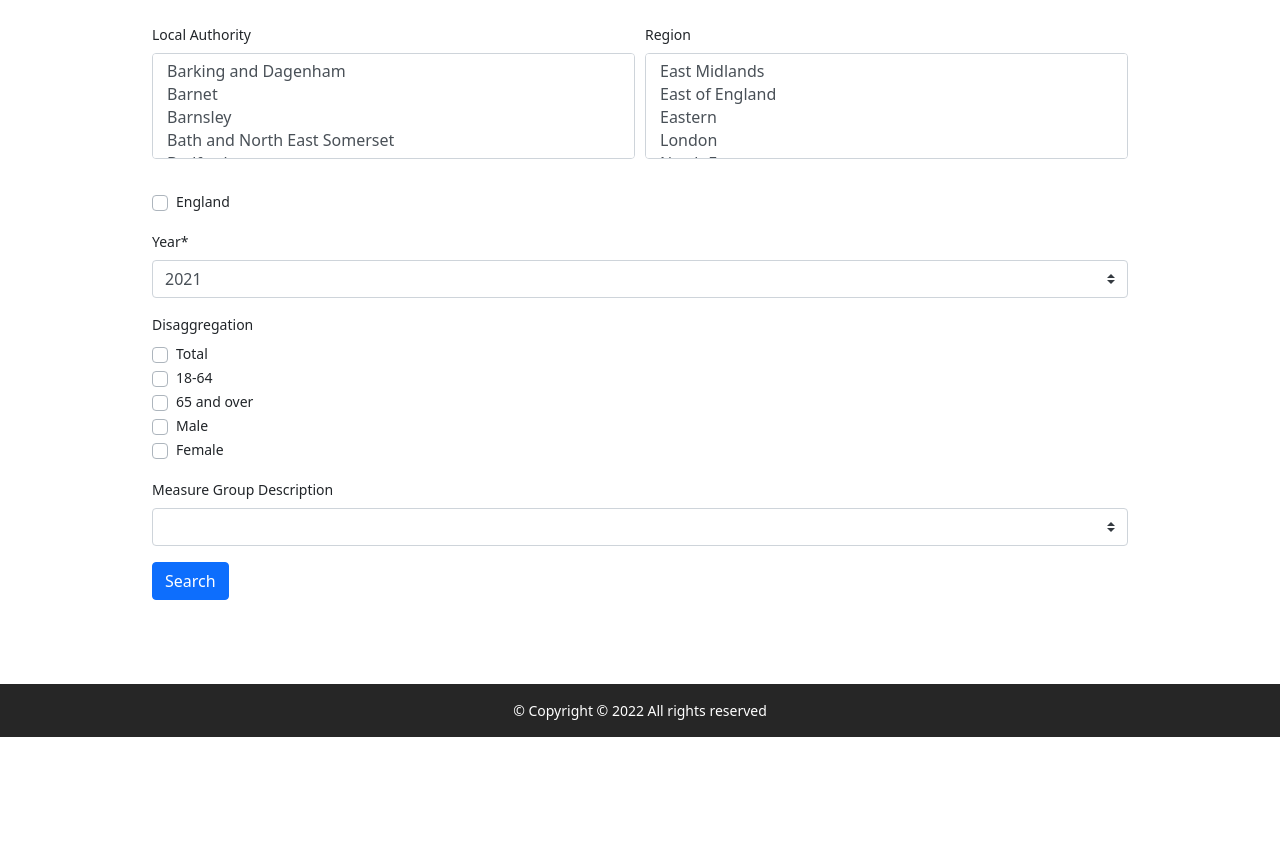
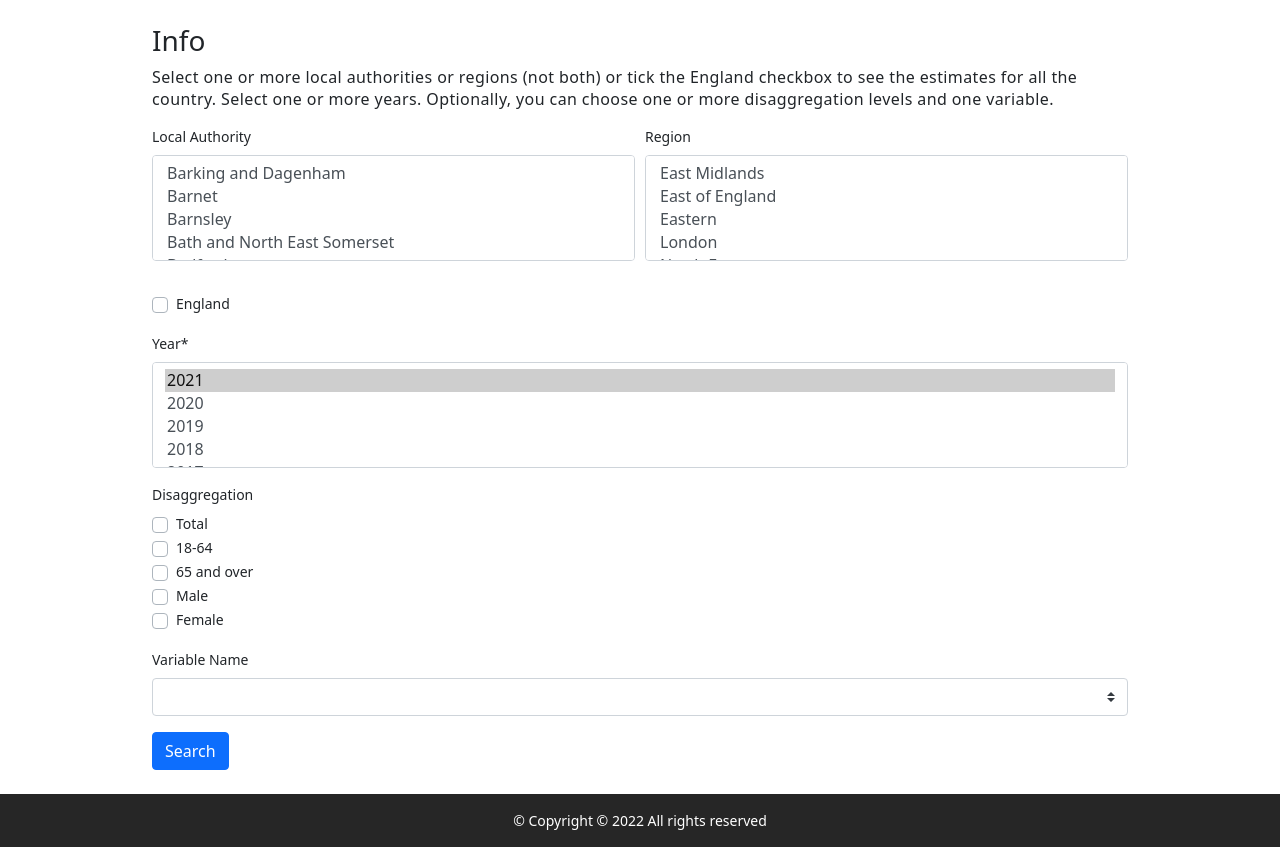
Before and after one commit to ericyang-almaeconomics/social_care_datahub, a Django app: page /search/ in a window 1280 px wide. Shown: the part 63-910 px from the top of the page. Before the commit the page ends 800 px from the top, so only its background shows below. Run offline with Django 4.2, Linux system fonts and the light colour scheme; the visitor is signed in with stand-in values (Sample User, id 1); some libraries are stand-ins or nearby versions.

Commit message:
Updated functional tests in result page, created output graphs, added Info

```diff
--- a/socialcaredatahub/settings.py
+++ b/socialcaredatahub/settings.py
@@ -38,6 +38,7 @@ INSTALLED_APPS = [
     'django.contrib.messages',
     'django.contrib.staticfiles',
     'socialcaredatahub_query',
+    'django.contrib.humanize',
     'crispy_forms',
 ]
 
--- a/socialcaredatahub_query/forms.py
+++ b/socialcaredatahub_query/forms.py
@@ -1,3 +1,4 @@
+from email.policy import default
 from django import forms
 from crispy_forms.helper import FormHelper
 from crispy_forms.layout import Submit, Layout, Row, Column, Field
@@ -196,13 +197,13 @@ DISAGGREGATION_CHOICES =(
 
 
 YEAR_CHOICES = (
-    ("2021","2021"),
-    ("2020","2020"),
-    ("2019","2019"),
-    ("2018","2018"),
-    ("2017","2017"),
-    ("2016","2016"),
-    ("2015","2015")
+    ("2021",2021),
+    ("2020",2020),
+    ("2019",2019),
+    ("2018",2018),
+    ("2017",2017),
+    ("2016",2016),
+    ("2015",2015)
 )
 
 MEASURE_GROUP_SELECTION_CHOICES = (
@@ -242,9 +243,9 @@ class UserInput(forms.Form):
     local_authority = forms.CharField(label = 'Local Authority', widget = forms.SelectMultiple(choices = LOCAL_AUTHORITY_SELECTION_CHOICES), required = False)
     region = forms.CharField(label = 'Region',widget = forms.SelectMultiple(choices = REGION_SELECTION_CHOICES), required = False)
     england = forms.BooleanField(required=False)
-    year = forms.ChoiceField(label= 'Year',choices = YEAR_CHOICES)
+    year = forms.IntegerField(label= 'Year', widget = forms.SelectMultiple(choices = YEAR_CHOICES), required = True, initial = 2021)
     disaggregation = forms.ChoiceField(label = 'Disaggregation',choices=DISAGGREGATION_CHOICES, widget = forms.CheckboxSelectMultiple, required=False)
-    measure_group_description = forms.CharField(label = 'Measure Group Description', widget=forms.Select(choices=MEASURE_GROUP_SELECTION_CHOICES),required=False)
+    measure_group_description = forms.CharField(label = 'Variable Name', widget=forms.Select(choices=MEASURE_GROUP_SELECTION_CHOICES),required=False)
 
 
 #I tried this in order to place Local Authority and Region in the same row but it didn't work
@@ -270,5 +271,5 @@ class UserInput(forms.Form):
             'year',
             'disaggregation',
             'measure_group_description',
-            Submit('submit','Search')
+            Submit('submit','Search', css_id="search_button")
         )
--- a/socialcaredatahub_query/templates/base.html
+++ b/socialcaredatahub_query/templates/base.html
@@ -32,15 +32,9 @@
     <!-- HEADER -->
     <header id="header" style="background-color: #262626; padding: 5px 50px; display: table; clear: both; ">
         <div id="alma_logo" style="float: left; ">
-            {%  if user.is_authenticated %}
-            <a href="{% url 'search'%}"><img src="{% static 'images/Alma white horizontal.svg' %}" alt="Alma Economics"
+            <a href="{% url 'login'%}"><img src="{% static 'images/Alma white horizontal.svg' %}" alt="Alma Economics"
                     style="height: 53px" />
             </a>
-            {% else %}
-            <a href="{% url 'login'%}"><img src="{% static 'images/Alma white horizontal.svg' %}" alt="Alma Economics"
-                style="height: 53px" />
-            </a>
-            {% endif %}
         </div>
         {% if user.is_authenticated %}
         <div id="logout" style="float: right; margin: auto; ">
--- a/socialcaredatahub_query/templates/search.html
+++ b/socialcaredatahub_query/templates/search.html
@@ -6,6 +6,17 @@
 
 
 {%block content%}
+<style>
+    p {
+        font-size: 16px;
+        line-height: 1.4;
+        letter-spacing: 0.4px;}
+</style>
+
+    <div class="myDiv">
+        <h3>Info</h3>
+        <p>Select one or more local authorities or regions (not both) or tick the England checkbox to see the estimates for all the country. Select one or more years. Optionally, you can choose one or more disaggregation levels and one variable.</p>
+  </div>
     {% if messages %}
     <ul class="messages">
         {% for message in messages %}
--- a/socialcaredatahub_query/urls.py
+++ b/socialcaredatahub_query/urls.py
@@ -3,7 +3,7 @@ from django.contrib.auth import views as auth_views
 from . import views
 
 urlpatterns = [
-    path('',auth_views.LoginView.as_view(template_name='login.html'),name='login'),
+    path('',auth_views.LoginView.as_view(template_name='login.html',redirect_authenticated_user=True),name='login'),
     path('logout/',auth_views.LogoutView.as_view(template_name='logout.html'),name='logout'),
     path('search/',views.search,name = 'search'),
     path('results/',views.results,name='results'),
--- a/socialcaredatahub_query/views.py
+++ b/socialcaredatahub_query/views.py
@@ -4,7 +4,10 @@ from .models import Output
 from django.contrib import messages
 from django.contrib.auth.decorators import login_required
 import xlwt
+import plotly.express as px
+import plotly.graph_objects as go
 
+import pandas as pd
 # Create your views here.
 
 from .forms import UserInput
@@ -31,24 +34,58 @@ def results(request):
                     geographical_description = form['region'].value()
                 else:
                     geographical_description = ['England']
-                year = form['year'].value()
+                years = form['year'].value()
 
                 # check which fields have input in order to make the correct query
                 if form['disaggregation'].value() and form['measure_group_description'].value():
                     disaggregation_level =  form['disaggregation'].value()
                     measure_group_description = form['measure_group_description'].value()
-                    return_query = Output.objects.filter(geographical_description__in = geographical_description, year = year, disaggregation_level__in = disaggregation_level, measure_group_description = measure_group_description)
+                    return_query = Output.objects.filter(geographical_description__in = geographical_description, year__in = years, disaggregation_level__in = disaggregation_level, measure_group_description = measure_group_description)
                 elif form['disaggregation'].value() and  not form['measure_group_description'].value():
                     disaggregation_level =  form['disaggregation'].value()
-                    return_query = Output.objects.filter(geographical_description__in = geographical_description, year = year, disaggregation_level__in = disaggregation_level)
+                    return_query = Output.objects.filter(geographical_description__in = geographical_description, year__in = years, disaggregation_level__in = disaggregation_level)
                 elif not form['disaggregation'].value() and form['measure_group_description'].value():
                     measure_group_description = form['measure_group_description'].value()
-                    return_query = Output.objects.filter(geographical_description__in = geographical_description, year = year, measure_group_description = measure_group_description)
+                    return_query = Output.objects.filter(geographical_description__in = geographical_description, year__in = years, measure_group_description = measure_group_description)
                 else:
-                    return_query = Output.objects.filter(geographical_description__in = geographical_description, year = year)
+                    return_query = Output.objects.filter(geographical_description__in = geographical_description, year__in = years)
 
                 if return_query.count()>0:
-                    return render(request, 'results.html', {'results': return_query.values(), 'form':form})
+                    return_query_df = pd.DataFrame.from_records(return_query.values())
+                    graphs = []
+
+                    #if the user chooses only one geographical area and only one year, we don't return any graphs
+                    if len(years)>1 or len(geographical_description)>1:
+
+                        #we create a graph for every unique combination of [Measure Group Description, Disaggregation Level]
+                        for measure_group in return_query_df['measure_group_description'].unique():
+                            for disaggregation in return_query_df[return_query_df['measure_group_description']==measure_group]['disaggregation_level'].unique():
+                                fig = go.Figure()
+                                data = return_query_df[(return_query_df['measure_group_description']==measure_group) & (return_query_df['disaggregation_level']==disaggregation)]
+
+                                #we create a Bar graph for every area through years
+                                for area in data['geographical_description'].unique():
+                                    fig.add_trace(
+                                        go.Bar(
+                                            name = area,
+                                            x = data[data['geographical_description']==area]['year'].astype(str),
+                                            y = data[data['geographical_description']==area]['measure_value'],
+                                        )
+                                    )
+
+
+                                #we group the Bar graphs for different areas for each combination [Measure Group Description, Disaggregation Level]
+                                fig.update_layout(title = f'{measure_group}<br>Disaggregation: {disaggregation}', title_font_size = 14, title_x=0.5, barmode = 'group', bargap=0.25,bargroupgap=0.10)
+                                fig.update_yaxes(title_text='Measure Value')
+                                fig.update_xaxes(title_text='Year')
+                                graphs.append(fig.to_html())
+                                fig.data = []
+                                fig.layout = {}
+
+
+                    return render(request, 'results.html', {'results': return_query.values(), 'form':form, 'graphs':graphs})
+
+
                 else:
                     messages.info(request, 'No results')
 
```
Also changed, not shown: functional_tests.py (+23 -16 lines), socialcaredatahub_query/templates/results.html (+24 -6 lines).
